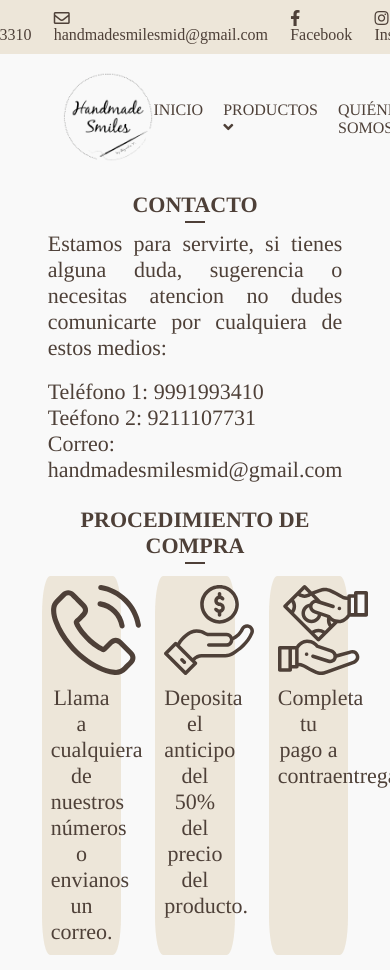
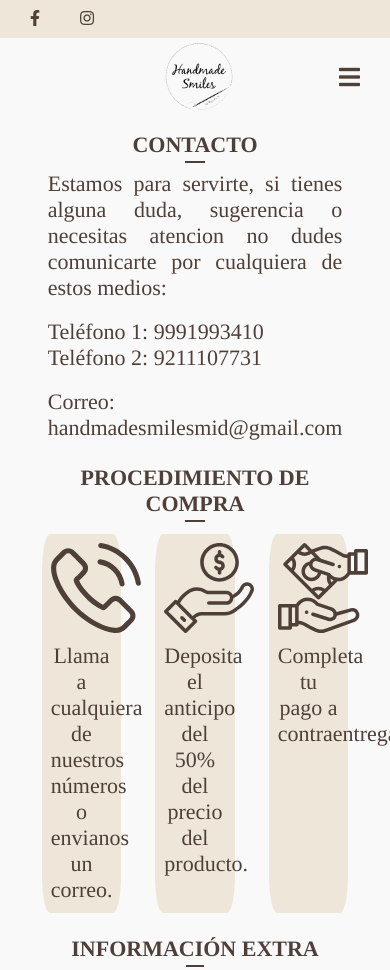
Before and after one commit to GenerEcheverria/Volunteership2020_HandmadeSmiles, a plain HTML site: page contacto.html in a window 390 px wide. Shown: the top 970 px of the page. Drawn offline with Linux system fonts and the light colour scheme.

Commit message:
Update nav

```diff
--- a/contacto.html
+++ b/contacto.html
@@ -13,6 +13,9 @@
 </head>
 
 <body>
+    <div class="menu-btn">
+        <i class="fas fa-bars"></i>
+    </div>
     <div class="top">
         <div class="medios">
             <ul class="mediosLista">
@@ -24,12 +27,22 @@
                             handmadesmilesmid@gmail.com</i></a>
                 </li>
                 <li>
-                    <a href="https://www.facebook.com/handmade.smiles.merida" target="_blank"><i
+                    <a  href="https://www.facebook.com/handmade.smiles.merida" target="_blank"><i
                             class="fab fa-facebook-f"> Facebook</i></a>
                 </li>
+                <li >
+                    <a  href="https://www.instagram.com/handmade.smiles.mid/?hl=es-la" target="_blank"><i
+                            class="fab fa-instagram"> Instagram</i></a>
+                </li>
+            </ul>
+            <ul class="mediosListaMovil">
                 <li>
-                    <a href="https://www.instagram.com/handmade.smiles.mid/?hl=es-la" target="_blank"><i
-                            class="fab fa-instagram"> Instagram</i></a>
+                    <a  href="https://www.facebook.com/handmade.smiles.merida" target="_blank"><i
+                            class="fab fa-facebook-f"></i></a>
+                </li>
+                <li >
+                    <a  href="https://www.instagram.com/handmade.smiles.mid/?hl=es-la" target="_blank"><i
+                            class="fab fa-instagram"></i></a>
                 </li>
             </ul>
         </div>
@@ -40,7 +53,7 @@
                     <a href="index.html">Inicio</a>
                 </li>
                 <li>
-                    <a href="">Productos <i class="fas fa-angle-down"></i></a>
+                    <a class="productos" href="#">Productos <i class="fas fa-angle-down"></i></a>
                     <ul>
                         <li><a href="vestidos-casuales.html">Vestidos casuales</a></li>
                         <li><a href="vestidos-fiesta.html">Vestidos de fiesta</a></li>
@@ -65,7 +78,7 @@
             <div class="contacto-info">
                 <p>Estamos para servirte, si tienes alguna duda, sugerencia o necesitas atencion no dudes comunicarte por cualquiera de estos medios:</p><br>
                 <p>Teléfono 1: 9991993410</p>
-                <p>Teéfono 2: 9211107731</p>
+                <p>Teléfono 2: 9211107731</p><br>
                 <p>Correo: handmadesmilesmid@gmail.com</p>
             </div>
         </div>
@@ -174,7 +187,8 @@
         </div>
     </footer>
     <p class="derechos">© 2020 Handmade Smiles. Derechos reservados</p>
-    <script type="text/javascript" src="mods/productos.js"></script>
+    <script type="text/javascript" src="mods/menu-btn.js"></script>
+
 </body>
 
 </html>
--- /dev/null
+++ b/mods/menu-btn.js
@@ -0,0 +1,7 @@
+document.querySelector('.menu-btn').addEventListener('click',() => {
+    document.querySelector('.nav-menu').classList.toggle('show');
+})
+
+document.querySelector('.productos').addEventListener('click',() => {
+    document.querySelector('.nav-menu li ul').classList.toggle('show');
+})
--- a/styles/navbar-footer.css
+++ b/styles/navbar-footer.css
@@ -34,6 +34,10 @@ li{
     width: 100%;
 }
 
+.menu-btn{
+    display: none;
+}
+
 .container {
     display: flex;
     flex-direction: column;
@@ -61,33 +65,42 @@ li{
     font-size: 18px;
 }
 
+.mediosListaMovil{
+    display: none;
+}
+
 .mediosLista li {
-    padding: 0 40px 0 40px;
+    padding: 0 5%;
 }
 
 
 /*NAVEGACION*/
 .nav-main{
+    width: 100%;
     font-size: 20px;
     text-transform: uppercase;
     display: flex;
     flex-direction: row;
     align-items: center;
+    justify-content: space-evenly;
     padding: 20px;
     background-color: var(--bg);
+
 }
 
 .nav-main img {
-    margin-left: 126px;
+
     width: 103px;
     height: 104px;
+
 }
 
 .nav-menu {
+    padding-right: 20%;
     display: flex;
     flex-direction: row;
     justify-content: center;
-    margin-left: 161px;
+
 }
 
 .nav-menu li a{
@@ -180,10 +193,8 @@ footer li{
     padding: 10px;
 }
 
-@media (max-width:768px){
-    .container {
-        margin-top: 180px;
-    }
+@media (max-width:956px){
+
 
     .titulo{
         font-size: 22px;
@@ -203,13 +214,13 @@ footer li{
     }
 
     .nav-main img {
-        margin-left: 50%;
+
         width: 90px;
         height: 90px;
     }
 
-    .nav-menu {
-        margin-left: 10%;
+    .nav-menu{
+        padding-right: 0%;
     }
 
     .nav-menu li a{
@@ -249,5 +260,85 @@ footer li{
 }
 
 @media (max-width:414px){
+    .medios {
+        background-color: var(--med);
+        padding: 10px;
+    }
+
+    .mediosLista{
+        display: none;
+    }
+
+    .mediosListaMovil{
+        display: flex;
+    }
+
+    .mediosListaMovil li{
+        margin: 0 20px;
+    }
+
+    .nav-main img {
+        width: 68px;
+        height: 69px;
+    }
+
+    .nav-main{
+        padding: 4px;
+
+    }
+
+    .nav-menu {
+        display: none;
+    }
+
+    .menu-btn{
+        display: block;
+        position: fixed;
+        cursor: pointer;
+        top: 65px;
+        right: 30px;
+        z-index: 2;
+        font-size: 1.5rem;
+    }
+
+    .nav-main ul.nav-menu{
+        display: block;
+        position: absolute;
+
+        top: 0;
+        left: 0;
+        background: var(--med);
+        height: 500%;
+
+        padding: 30px;
+        opacity: .9;
+        transform: translateX(-400px);
+        transition: transform .5s ease-in-out;
+    }
+
+    .nav-main ul.nav-menu.show {
+        transform: translateX(-20px);
+    }
+
+    .nav-main ul.nav-menu li {
+        padding: 20px;
+        font-size: 14px;
+    }
+
+    .nav-menu li ul {
+        background-color: var(--med);
+    }
+
+    .nav-menu li ul.show{
+        display: block;
+    }
+
+    .nav-menu li ul li a{
+        padding: 0;
+    }
+
+    .container{
+        margin-top: 120px;
+    }
 
 }
```
